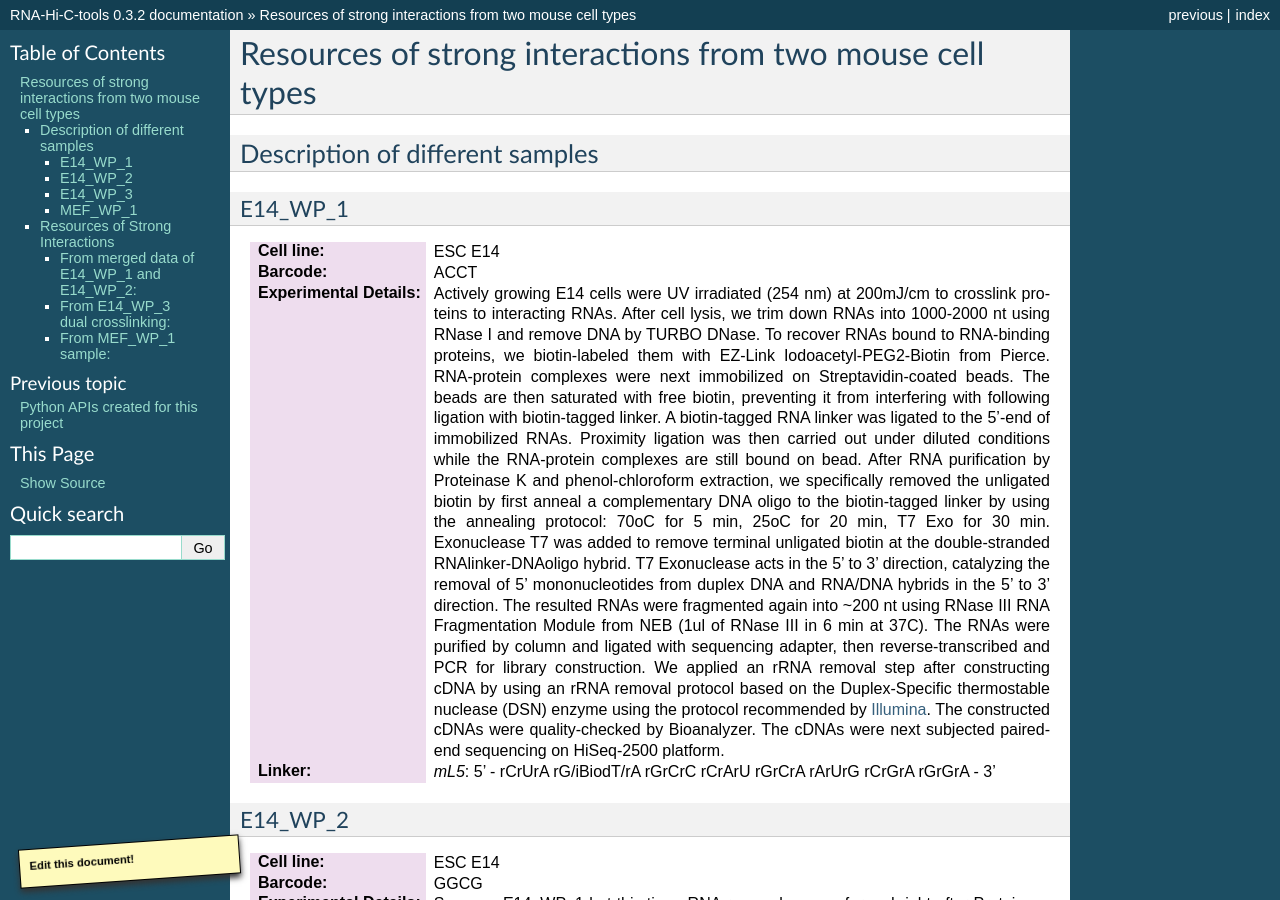
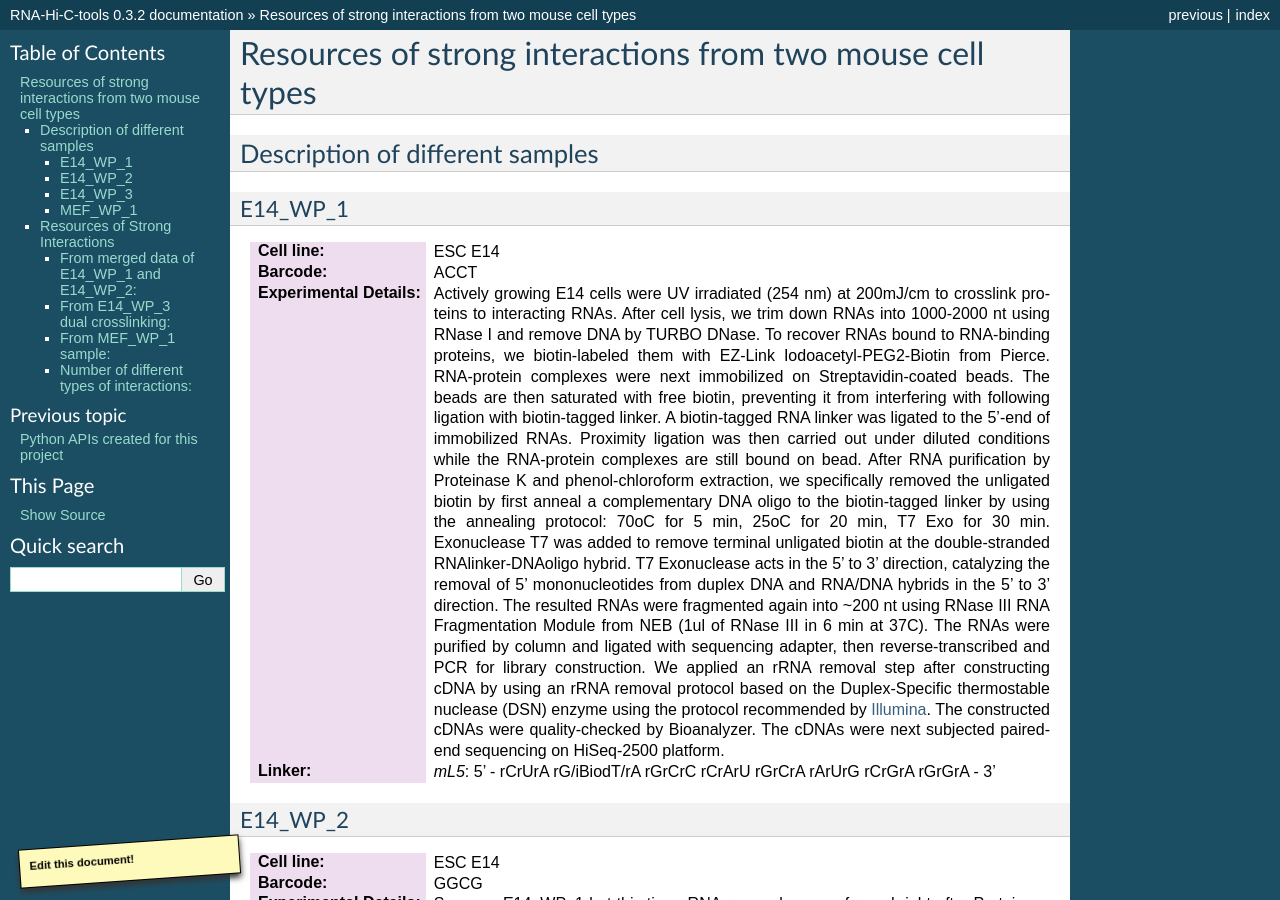
Before and after one commit to yu68/RNA-Hi-C, a Sphinx documentation site: the page built from doc/source/Data_Resources.rst, in a window 1280 px wide and 900 px high. Built offline with Sphinx 7.4.7, drawn with Linux system fonts in a browser that asks for light colours; formulas are drawn with MathJax 3; comment, search, counter and statistics services are not loaded; some of the changed text lies outside the part shown.

Commit message:
add number of different types of interactions in doc

```diff
--- a/doc/source/Data_Resources.rst
+++ b/doc/source/Data_Resources.rst
@@ -104,3 +104,8 @@
 From MEF_WP_1 sample:
 ---------------------
 `Download <http://systemsbio.ucsd.edu/RNA-Hi-C/Data/GGCG_MEF_interaction_clusters.xlsx>`_
+
+
+Number of different types of interactions:
+------------------------------------------
+`Download excel here <http://systemsbio.ucsd.edu/RNA-Hi-C/Data/Count_types_interaction.xlsx>`_
```
Also changed, not shown: 7 other files.
